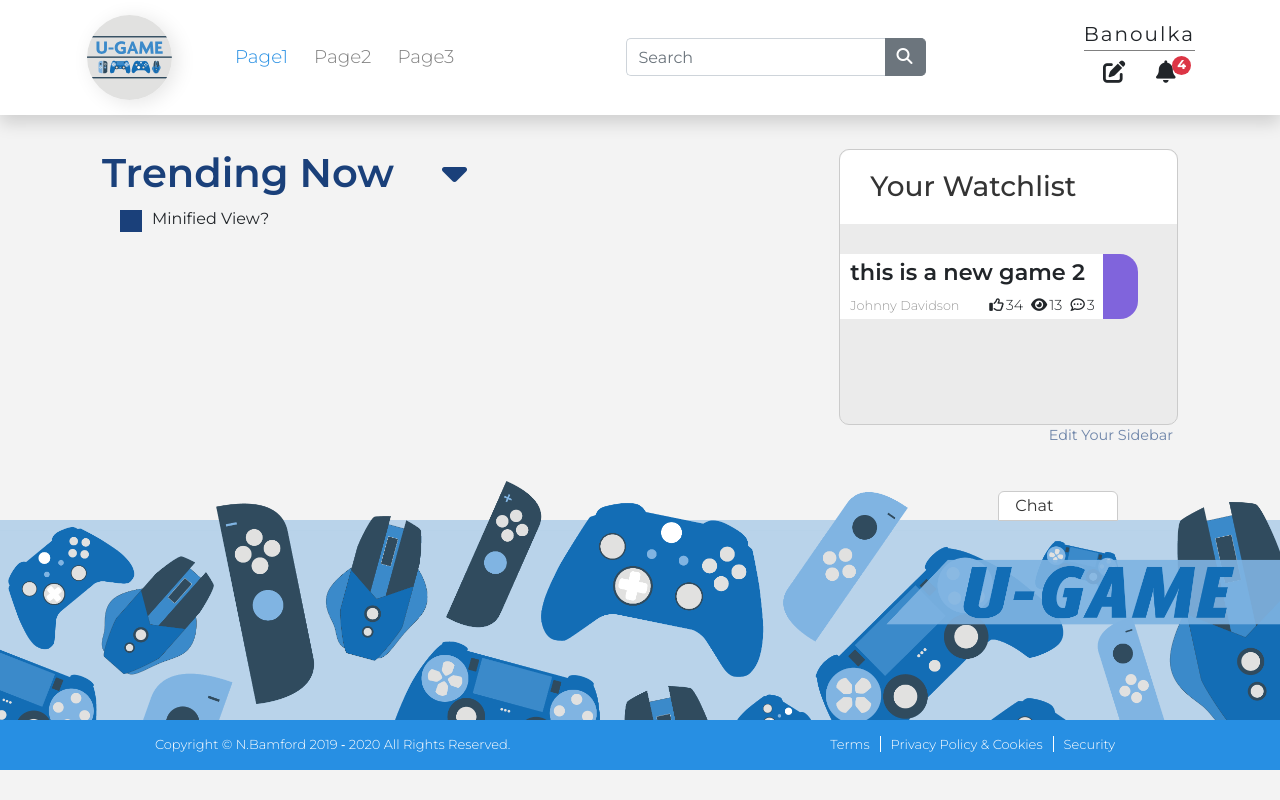
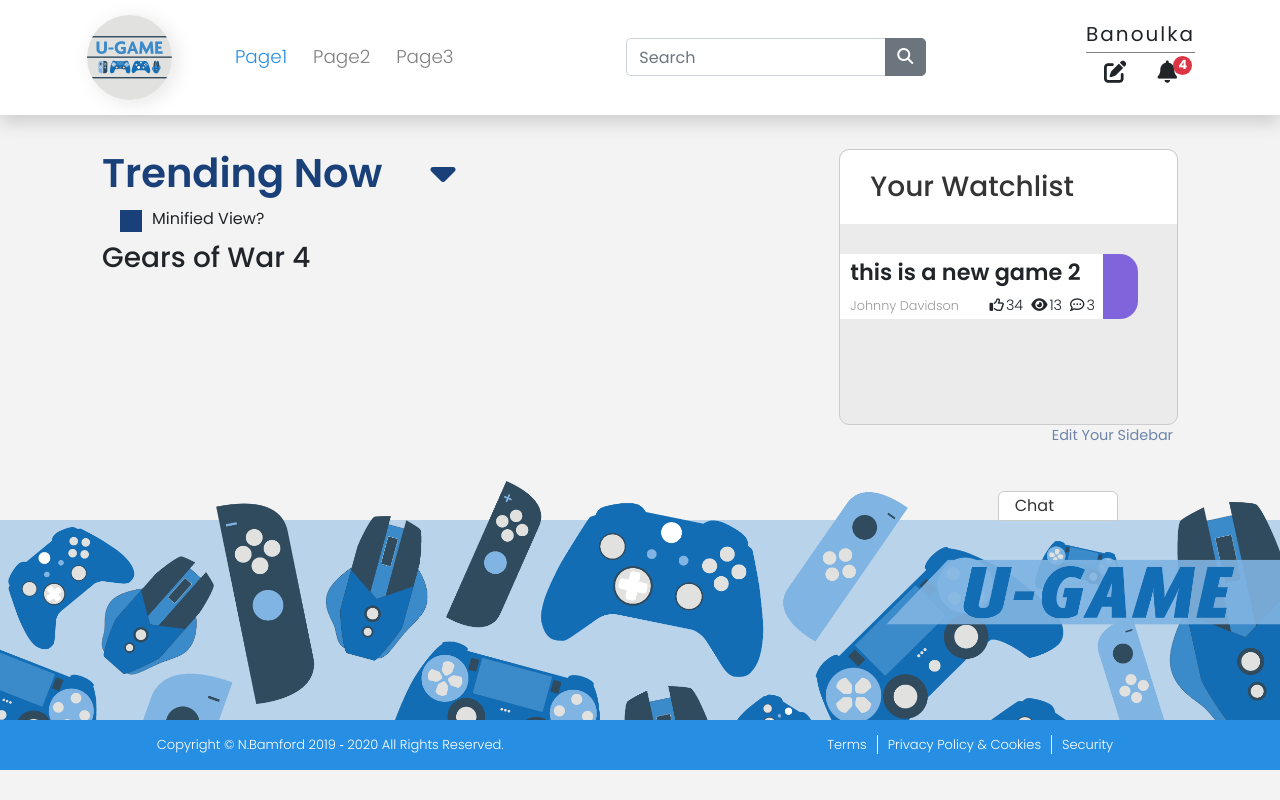
Before and after one commit to Banoulka/cli_serv_assignment1, a PHP site: page /page1 in a window 1280 px wide. Run offline with PHP 8.4, Linux system fonts and the light colour scheme; some libraries are stand-ins or nearby versions.

Commit message:
start of posts

```diff
--- a/Views/page1.phtml
+++ b/Views/page1.phtml
@@ -7,8 +7,15 @@
                 <input type="checkbox" class="minified-input">
                 <span class="minified-checkbox"></span><span>Minified View?</span>
             </label>
+            <div class="posts">
+                <div class="post-reg">
+                    <h3 class="post-title">Gears of War 4</h3>
+                    <p class="author"></p>
+                </div>
+            </div>
         </div>
         <div class="col-lg-4 d-none d-lg-block">
+            <!-- TODO: Add dynamic sidebar-->
             <?php require("partials/watchlist-sidebar.phtml") ?>
         </div>
     </div>
--- a/css/styles.css
+++ b/css/styles.css
@@ -4,7 +4,7 @@
 /*breakpoint-lg: 992px;*/
 /*breakpoint-xl: 1200px;*/
 
-@import url('https://fonts.googleapis.com/css?family=Montserrat:100,100i,200,200i,300,300i,400,400i,500,500i,600,600i,700,700i,800&display=swap');
+@import url('https://fonts.googleapis.com/css?family=Poppins:200,300,300i,400,400i,500,500i,600,600i,700,700i&display=swap');
 
 :root {
     --primary: #278fe3;
@@ -39,7 +39,7 @@ html {
 }
 
 body {
-    font-family: "Montserrat", sans-serif !important;
+    font-family: "Poppins", sans-serif !important;
     font-size: 16px;
     background-color: #F3F3F3;
     max-width: 2100px;
```
Also changed, not shown: css/sassStyles.scss (added).
